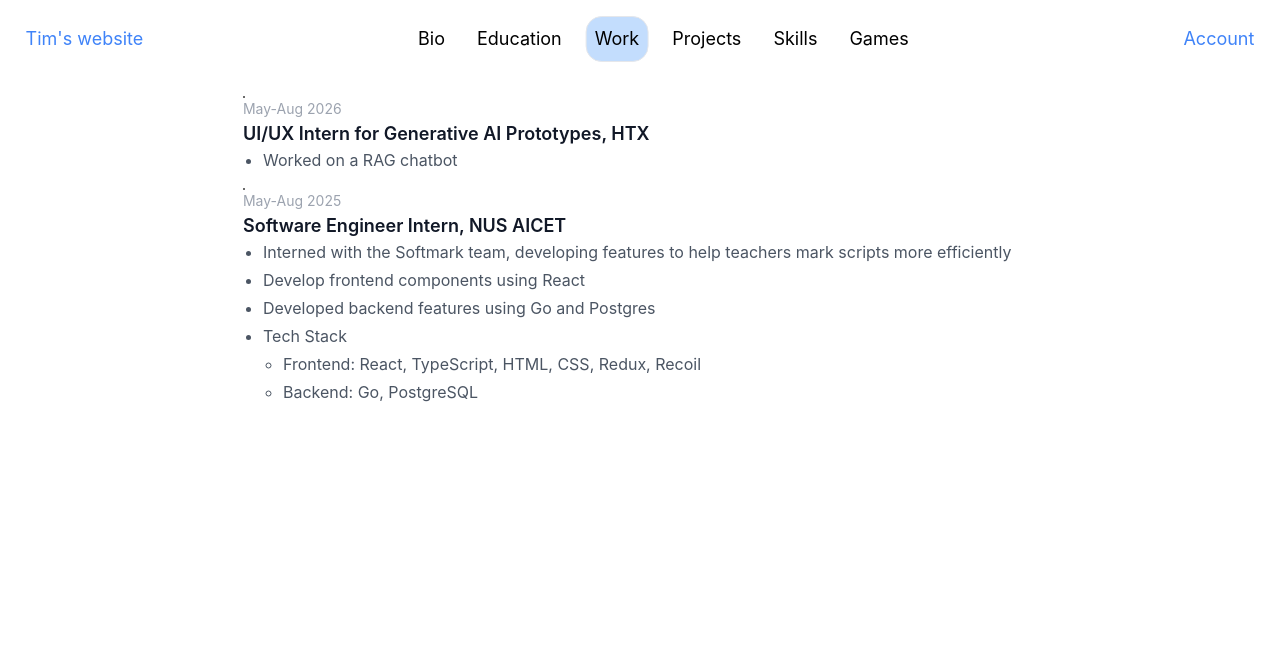
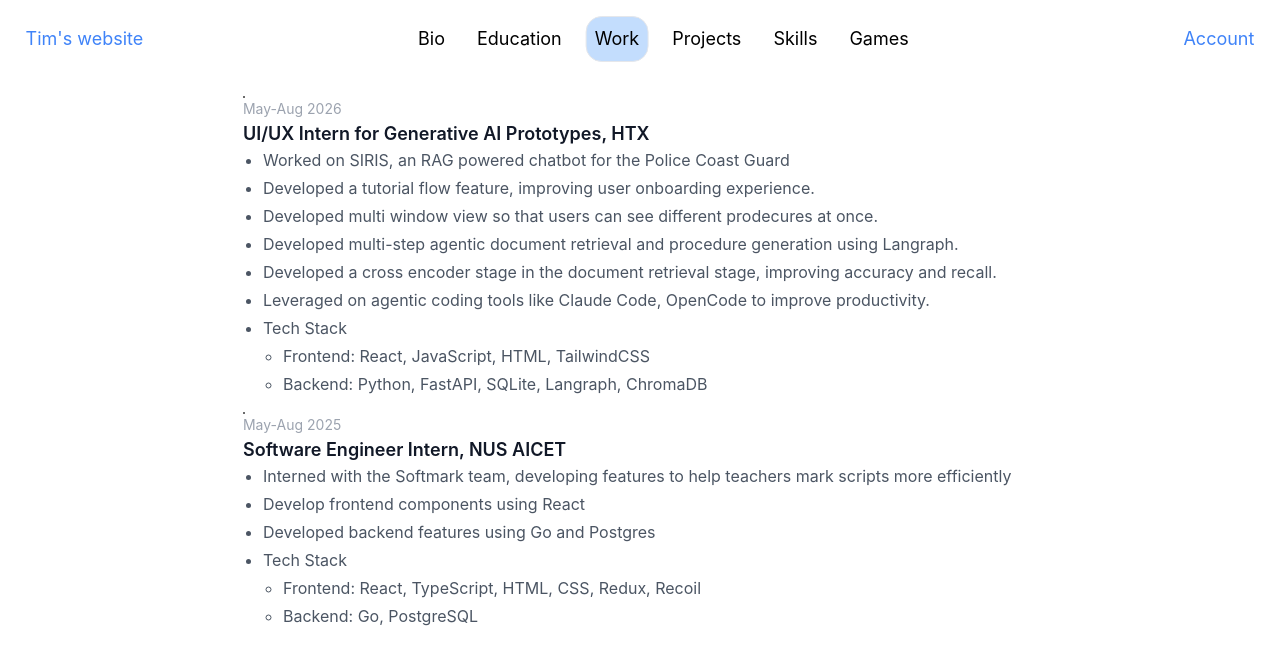
Before and after one commit to obrona/Personal-Website, a React (Vite) app: page / in a window 1280 px wide. Both pictures are taken after a click on the element "Work". Shown: the top 664 px of the page. Built offline with nearby package versions, Linux system fonts and the light colour scheme; no server answers.

Commit message:
added htx work details

```diff
--- a/src/Main/Work.tsx
+++ b/src/Main/Work.tsx
@@ -11,7 +11,19 @@ export function Work() {
             <TimelineTitle className='text-gray-900 dark:text-gray-900'>UI/UX Intern for Generative AI Prototypes, HTX</TimelineTitle>
             <TimelineBody className='text-gray-600 dark:text-gray-600'>
               <ul className='list-disc space-y-1 pl-5'>
-                <li>Worked on a RAG chatbot</li>
+                <li>Worked on SIRIS, an RAG powered chatbot for the Police Coast Guard</li>
+                <li>Developed a tutorial flow feature, improving user onboarding experience.</li>
+                <li>Developed multi window view so that users can see different prodecures at once.</li>
+                <li>Developed multi-step agentic document retrieval and procedure generation using Langraph.</li>
+                <li>Developed a cross encoder stage in the document retrieval stage, improving accuracy and recall.</li>
+                <li>Leveraged on agentic coding tools like Claude Code, OpenCode to improve productivity.</li>
+                <li>
+                  Tech Stack
+                  <ul className='mt-1 list-[circle] space-y-1 pl-5'>
+                    <li>Frontend: React, JavaScript, HTML, TailwindCSS</li>
+                    <li>Backend: Python, FastAPI, SQLite, Langraph, ChromaDB</li>
+                  </ul>
+                </li>
               </ul>
             </TimelineBody>
           </TimelineContent>
```
